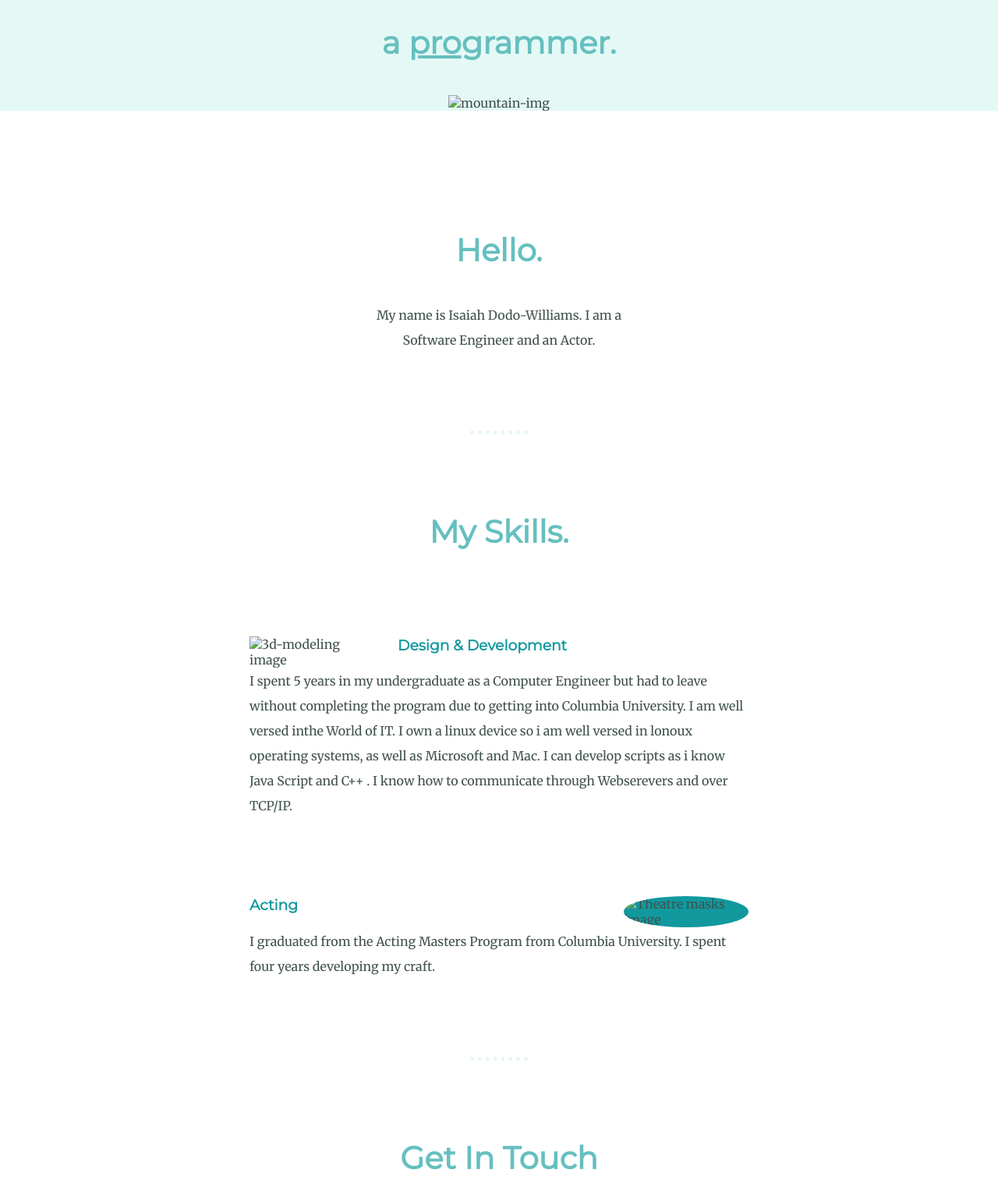
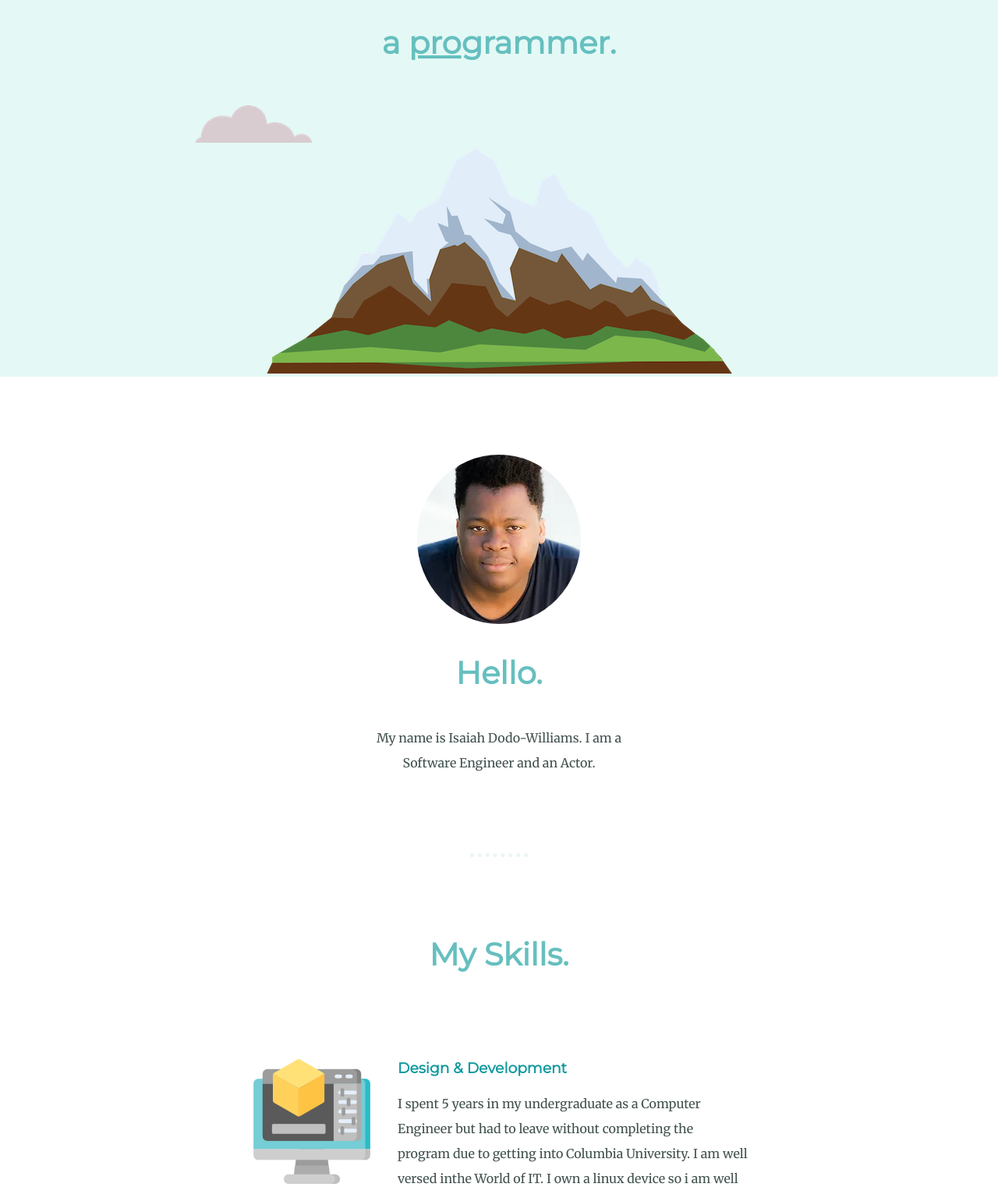
Before and after one commit to idwilliams94/IDWWebsite, a plain HTML site: page index.html in a window 1280 px wide. Shown: the part 285-1807 px from the top of the page at 78% size. Drawn offline with Linux system fonts and the light colour scheme; the site is published under a folder, as on GitHub Pages, so addresses that start at the root find nothing.

Commit message:
Update index.html

```diff
--- a/index.html
+++ b/index.html
@@ -17,11 +17,11 @@
     <h1> I'm Isaiah.</h1>
     <h2>a <span class="pro">pro</span>grammer.</h2>
     <img class="bottom-cloud" src="cloud.png" alt="cloud-img">
-    <img src="/mountain.png" alt="mountain-img">
+    <img src="mountain.png" alt="mountain-img">
 </div>
 <div class="middle-container">
     <div class="profile">
-      <img class="profile-pic" src="/Isaiah pic.webp" alt="">
+      <img class="profile-pic" src="Isaiah pic.webp" alt="">
       <h2>Hello.</h2>
       <p class="bio">My name is Isaiah Dodo-Williams. I am a Software Engineer and an Actor.</p>
     </div>
@@ -29,13 +29,13 @@
     <div class="skills">
       <h2>My Skills.</h2>
       <div class="skill-row">
-        <img class="model-img" src="/3d-modeling.png" alt="3d-modeling image">
+        <img class="model-img" src="3d-modeling.png" alt="3d-modeling image">
         <h3>Design & Development</h3>
         <p>I spent 5 years in my undergraduate as a Computer Engineer but had to leave without completing the program due to getting into Columbia University. I am well versed inthe World of IT. I own a linux device so i am well versed in lonoux operating systems, as well as Microsoft and Mac.  I can develop scripts as i know Java Script and C++
 . I know how to communicate through Webserevers and over TCP/IP.</p>
       </div>
       <div class="skill-row">
-        <img class="masks-img" src="/theater-masks.png" alt="Theatre masks image">
+        <img class="masks-img" src="theater-masks.png" alt="Theatre masks image">
         <h3>Acting</h3>
         <p class="masks-description">I graduated from the Acting Masters Program from Columbia University. I spent four years developing my craft. </p>
       </div>
```
